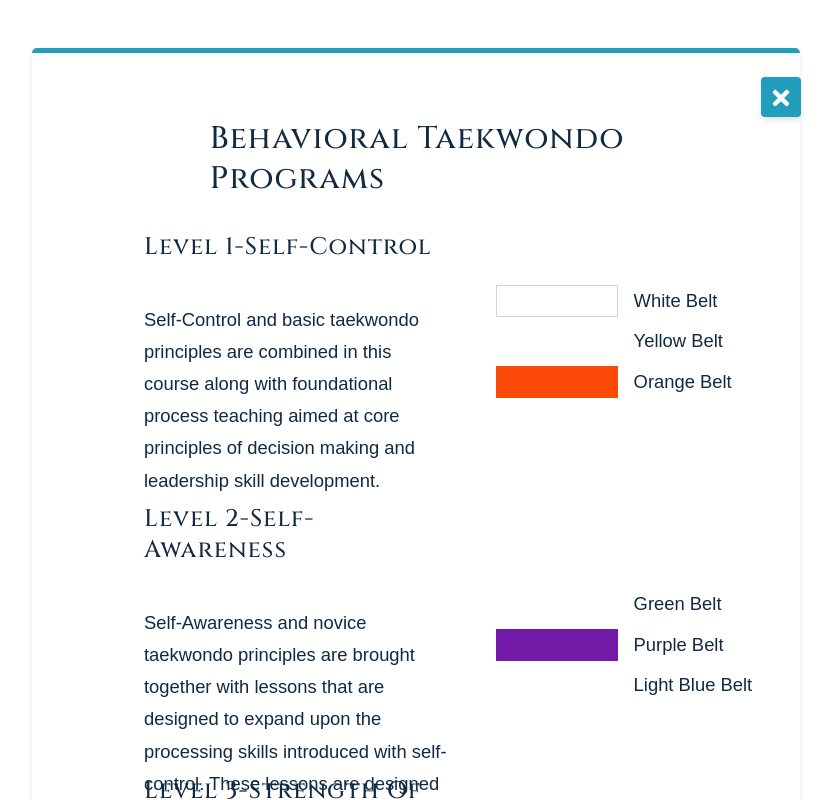
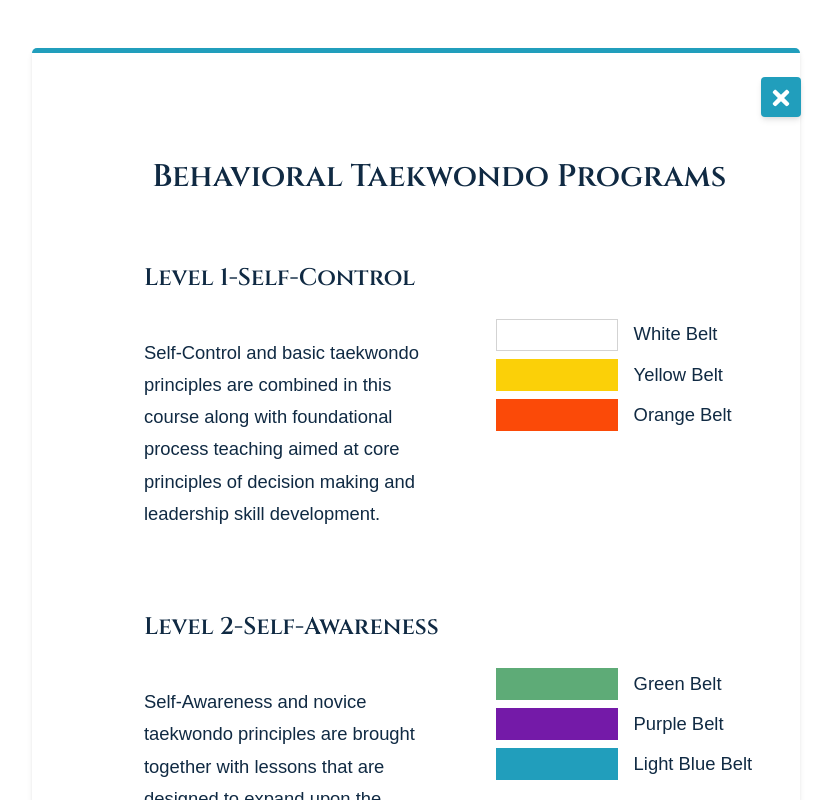
Before and after one commit to Rvonderbecke/crossroadfc, a React (Create React App) app: page /tkdinfo in a window 1280 px wide. Shown: the top 800 px of the page, without its empty margins (224-1057 px from the left). Built offline with nearby package versions, Linux system fonts and the light colour scheme.

Commit message:
changed proxy

```diff
--- a/package.json
+++ b/package.json
@@ -40,5 +40,5 @@
       "last 1 safari version"
     ]
   },
-  "proxy": "https://amazing-cranachan-e7753a.netlify.app/"
+  "proxy": "https://git.heroku.com/crossroad-api.git"
 }
--- a/src/components/InfoBoxWithPicture.js
+++ b/src/components/InfoBoxWithPicture.js
@@ -1,7 +1,9 @@
+import styled from 'styled-components';
+
 const InfoBoxWithPicture = ({ item }) => {
 	const { bigImgSrc, littleImgSrc, headingText, paragraphText } = item;
 	return (
-		<div className='info-box-container'>
+		<Wrapper className='info-box-container'>
 			<div className='bigImage'>
 				<img src={`${bigImgSrc}`} alt={`${headingText}`} />
 			</div>
@@ -10,7 +12,23 @@ const InfoBoxWithPicture = ({ item }) => {
 				<img src={`${littleImgSrc}`} alt={`${headingText}`} />
 				<p>{`${paragraphText}`}</p>
 			</div>
-		</div>
+		</Wrapper>
 	);
 };
+
+const Wrapper = styled.article`
+
+
+.bigImage {
+	img{
+		width: 20rem;
+	}
+}
+.additionalContent{
+	img{
+		width: 3rem;
+	}
+}
+
+`
 export default InfoBoxWithPicture;
--- a/src/index.css
+++ b/src/index.css
@@ -12,6 +12,16 @@ html {
 } /*16px*/
 
 :root {
+  /* belt colors */
+  --belt-yellow: #FBD008;
+  --belt-orange: #FB4A08;
+  --belt-green: #5EAB77;
+  --belt-purple: #741AA8;
+  --belt-lightBlue: #219EBC;
+  --belt-darkBlue: #07292D;
+  --belt-brown: #8E4D0D;
+  --belt-red: #D52A28;
+
   /* colors */
   --primary-50: #e0fcff;
   --primary-100: #bef8fd;
@@ -88,13 +98,10 @@ h2,
 h3,
 h4,
 h5 {
-  margin: 0;
-  margin-bottom: 1.38rem;
   font-family: var(--headingFont);
-  font-weight: 400;
-  line-height: 1.3;
-  text-transform: capitalize;
-  letter-spacing: var(--letterSpacing);
+
+
+
 }
 
 h1 {
@@ -103,7 +110,7 @@ h1 {
 }
 
 h2 {
-  font-size: 2.441rem;
+  font-size: 1.5rem;
 
 }
 
@@ -112,7 +119,8 @@ h3 {
 
 }
 .h3Info {
-  margin-left: 10%;
+  text-align: center;
+  margin-left: -10%;
 }
 
 h4 {
@@ -149,6 +157,9 @@ ul {
   display: block;
   object-fit: cover;
 }
+.imgInfo {
+width: 50rem;
+}
 /* buttons */
 .close-btn {
   cursor: pointer;
@@ -167,6 +178,10 @@ ul {
   height: 2.5rem;
   width: 2.5rem;
 
+}
+
+.btn-hero {
+  margin: 3rem 0 3rem 22rem;
 }
 .btn {
   cursor: pointer;
--- a/src/pages/infopages/Aboutus.js
+++ b/src/pages/infopages/Aboutus.js
@@ -20,14 +20,14 @@ const Aboutinfo = () => {
 					<button type='button' className='close-btn' onClick={handleNav}>
 					<FaTimes />
 				</button>
-						Lorem ipsum dolor sit amet consectetur adipisicing elit. Omnis,
+						<p>Lorem ipsum dolor sit amet consectetur adipisicing elit. Omnis,
 						tenetur at accusamus fugit expedita delectus sed illo rem nihil
 						nemo, possimus inventore? Dolorem, magnam sed ipsum unde atque hic
-						corporis?
-					</div>
+						corporis?</p>
 					<Link to='/register' className='btn btn-hero'>
 						Login/Register
 					</Link>
+					</div>
 				</div>
 			</div>
 		</Wrapper>
--- a/src/pages/infopages/Bidinfo.js
+++ b/src/pages/infopages/Bidinfo.js
@@ -21,14 +21,14 @@ const Bidinfo = () => {
 					<button type='button' className='close-btn' onClick={handleNav}>
 					<FaTimes />
 				</button>
-						Lorem ipsum dolor sit amet consectetur adipisicing elit. Omnis,
-						tenetur at accusamus fugit expedita delectus sed illo rem nihil
+						<p> tenetur at accusamus fugit expedita delectus sed illo rem nihil
 						nemo, possimus inventore? Dolorem, magnam sed ipsum unde atque hic
-						corporis?
-					</div>
+						corporis?Lorem ipsum dolor sit amet consectetur adipisicing elit. Omnis,
+						</p>
 					<Link to='/register' className='btn btn-hero'>
 						Login/Register
 					</Link>
+					</div>
 				</div>
 			</div>
 		</Wrapper>
--- a/src/pages/infopages/Tkdinfo.js
+++ b/src/pages/infopages/Tkdinfo.js
@@ -13,7 +13,6 @@ const Tkdinfo = () => {
 
 	return (
 		<Wrapper className='full-page'>
-
 			<div>
 				<div className='content '>
 					<div className='tkd-content infoBox'>
@@ -46,12 +45,13 @@ const Tkdinfo = () => {
 						<div className='self-awareness'>
 							<h2>Level 2-Self-Awareness</h2>
 							<p>
-						Self-Awareness and novice taekwondo principles are brought together
-						with lessons that are designed to expand upon the processing skills
-						introduced with self-control. These lessons are designed to increase
-						ones awareness of the power they hold to influence their environment
-						through self evident accomplishments while introducing steps of true
-						confidence development.{' '}
+								Self-Awareness and novice taekwondo principles are brought
+								together with lessons that are designed to expand upon the
+								processing skills introduced with self-control. These lessons
+								are designed to increase ones awareness of the power they hold
+								to influence their environment through self evident
+								accomplishments while introducing steps of true confidence
+								development.{' '}
 							</p>
 							<div className='belts'>
 								<div className='belt'>
@@ -71,13 +71,14 @@ const Tkdinfo = () => {
 						<div className='strength'>
 							<h2>Level 3-Strength of Character</h2>
 							<p>
-						Strength-of-Character and advanced taekwondo principles, standing on
-						the principles established in the previous courses advanced
-						practitioners start developing their own concrete sense of self.
-						Introducing lessons to master over a life time, possessing the
-						ability to lead with morally sound character and free from adverse
-						influence that surrounds marks the traits of a student who has the
-						endurance and commitment to complete this course.{' '}
+								Strength-of-Character and advanced taekwondo principles,
+								standing on the principles established in the previous courses
+								advanced practitioners start developing their own concrete sense
+								of self. Introducing lessons to master over a life time,
+								possessing the ability to lead with morally sound character and
+								free from adverse influence that surrounds marks the traits of a
+								student who has the endurance and commitment to complete this
+								course.{' '}
 							</p>
 							<div className='belts'>
 								<div className='belt'>
@@ -98,11 +99,11 @@ const Tkdinfo = () => {
 							<h2>Black Belt Classes</h2>
 							<p>
 								Black Belt Classes are not for the faint of heart. Black belt
-						classes are not for bragging rights but rather are designed to break
-						down every detail and rebuild your skills to a new level that is
-						only limited by ones own perception of what is possible. Completion
-						of these classes earns you privileges only available to those who
-						endure where others have failed.{' '}
+								classes are not for bragging rights but rather are designed to
+								break down every detail and rebuild your skills to a new level
+								that is only limited by ones own perception of what is possible.
+								Completion of these classes earns you privileges only available
+								to those who endure where others have failed.{' '}
 							</p>
 							<div className='belts'>
 								<div className='belt'>
@@ -115,9 +116,11 @@ const Tkdinfo = () => {
 								</div>
 							</div>
 						</div>
-			</div>					<Link to='/register' className='btn btn-hero'>
+						<Link to='/register' className='btn btn-hero'>
 						Login/Register
 					</Link>
+					</div>{' '}
+
 				</div>
 			</div>
 		</Wrapper>
@@ -132,7 +135,8 @@ const Wrapper = styled.section`
 		min-height: 100%;
 		width: 100%;
         padding-bottom: 15rem;
-		}
+
+
 		.self-control,
 		.self-awareness,
 		.strength,
@@ -140,18 +144,10 @@ const Wrapper = styled.section`
 			display: grid;
 			grid-template-columns: 1fr 1fr;
 			grid-column-gap: 3rem;
-            height: 15rem;
+            height: 20%;
 			border-top: 2px solid $color-primary-blue;
 			margin-top: 2rem;
 
-			h2 {
-
-				font-family: $font-primary-heading;
-                font-weight: 500;
-                font-size: 1.5rem;
-
-			}
-			// grid-template-rows: repeat(4,1fr);
 
 			.belts {
 				display: flex;
@@ -180,32 +176,32 @@ const Wrapper = styled.section`
 				background-color: white;
 			}
 			.yellow {
-				background-color: $color-primary-yellow;
+				background-color: var(--belt-yellow);
 			}
 			.orange {
-				background-color: #FB4A08;
+				background-color: var(--belt-orange);
 			}
 			.green {
-				background-color: $color-primary-green;
+				background-color: var(--belt-green);
 			}
 			.purple {
-				background-color: #741AA8;
+				background-color: var(--belt-purple);
 			}
             .lightBlue {
-				background-color: $color-primary-blue;
+				background-color: var(--belt-lightBlue);
 			}
 			.darkBlue {
-				background-color: #156577;
+				background-color: var(--belt-darkBlue);
 			}
 			.brown {
-				background-color: #8E4D0D;
+				background-color: var(--belt-brown);
 			}
 			.red {
-				background-color: $color-primary-red;
+				background-color: var(--belt-red);
 			}
 			.deputy {
 				background-color: white;
-                border: .05px solid lightgray;
+                border: 3px solid lightgray;
                 border-bottom: .8rem solid black;
                 border-top: .8rem solid black;
 
@@ -224,7 +220,9 @@ const Wrapper = styled.section`
 
 		}
 
+
 	}
 
-`
+
+`;
 export default Tkdinfo;
--- a/src/pages/infopages/Tripinfo.js
+++ b/src/pages/infopages/Tripinfo.js
@@ -50,7 +50,7 @@ const Tripinfo = () => {
 					<button type='button' className='close-btn' onClick={handleNav}>
 					<FaTimes />
 				</button>
-						<h2>What is T.R.I.P Outreach?</h2>
+						<h3 className='h3Info'>What is T.R.I.P Outreach?</h3>
 						<p>
 							Trip Outreach was introduced in 2004 as a program to teach
 							responsibility and promote community engagement. From that day it
@@ -74,10 +74,10 @@ const Tripinfo = () => {
 						{infoBoxArray.map((item) => (
 							<InfoBoxWithPicture item={item} />
 						))}
-					</div>
 					<Link to='/register' className='btn btn-hero'>
 						Login/Register
 					</Link>
+					</div>
 				</div>
 			</div>
 		</Wrapper>
@@ -85,5 +85,10 @@ const Tripinfo = () => {
 };
 
 const Wrapper = styled.section`
+.bigImage {
+	width: 6rem;
+}
+
 `
+
 export default Tripinfo;
```
Lines whose indentation alone changed are shown as unchanged.
